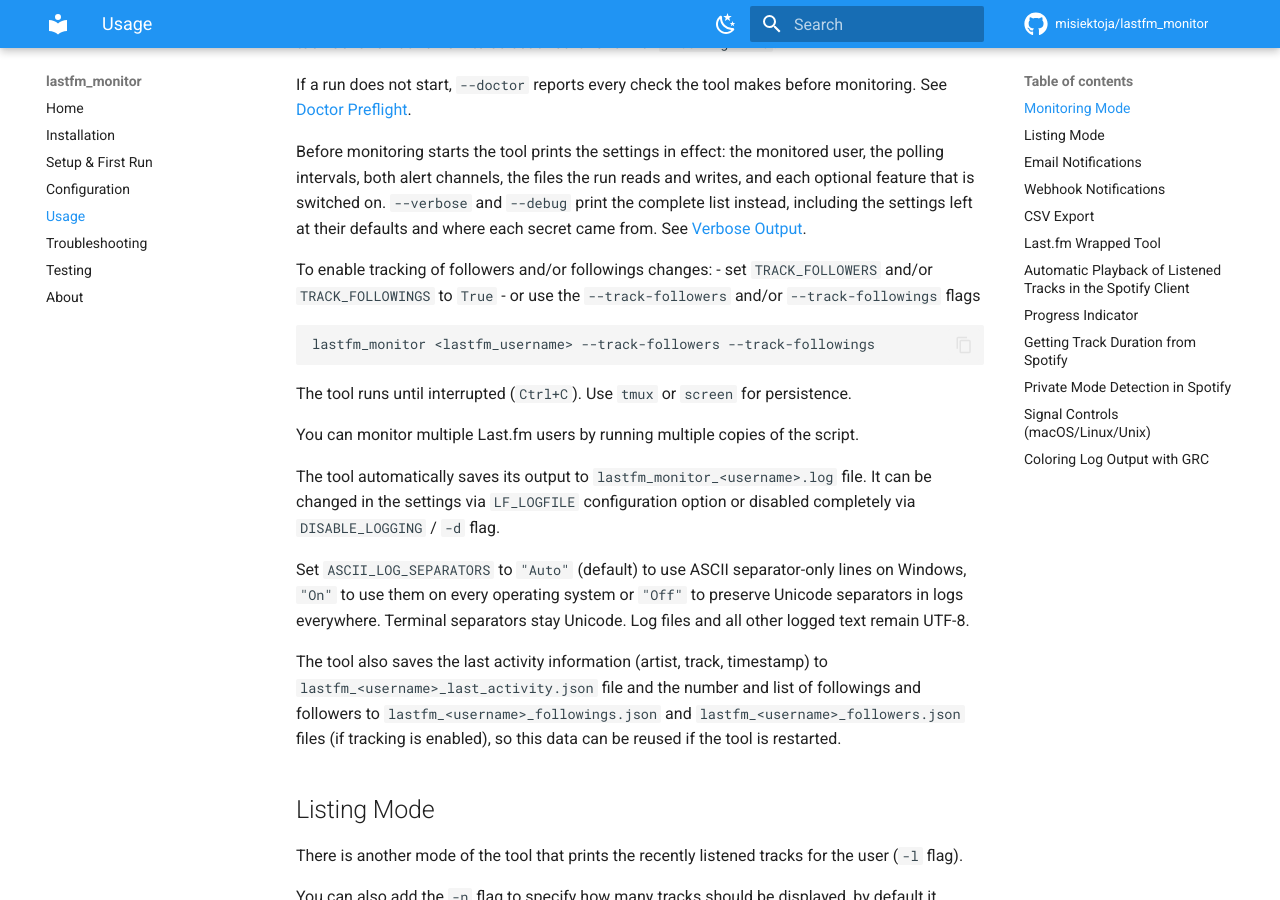
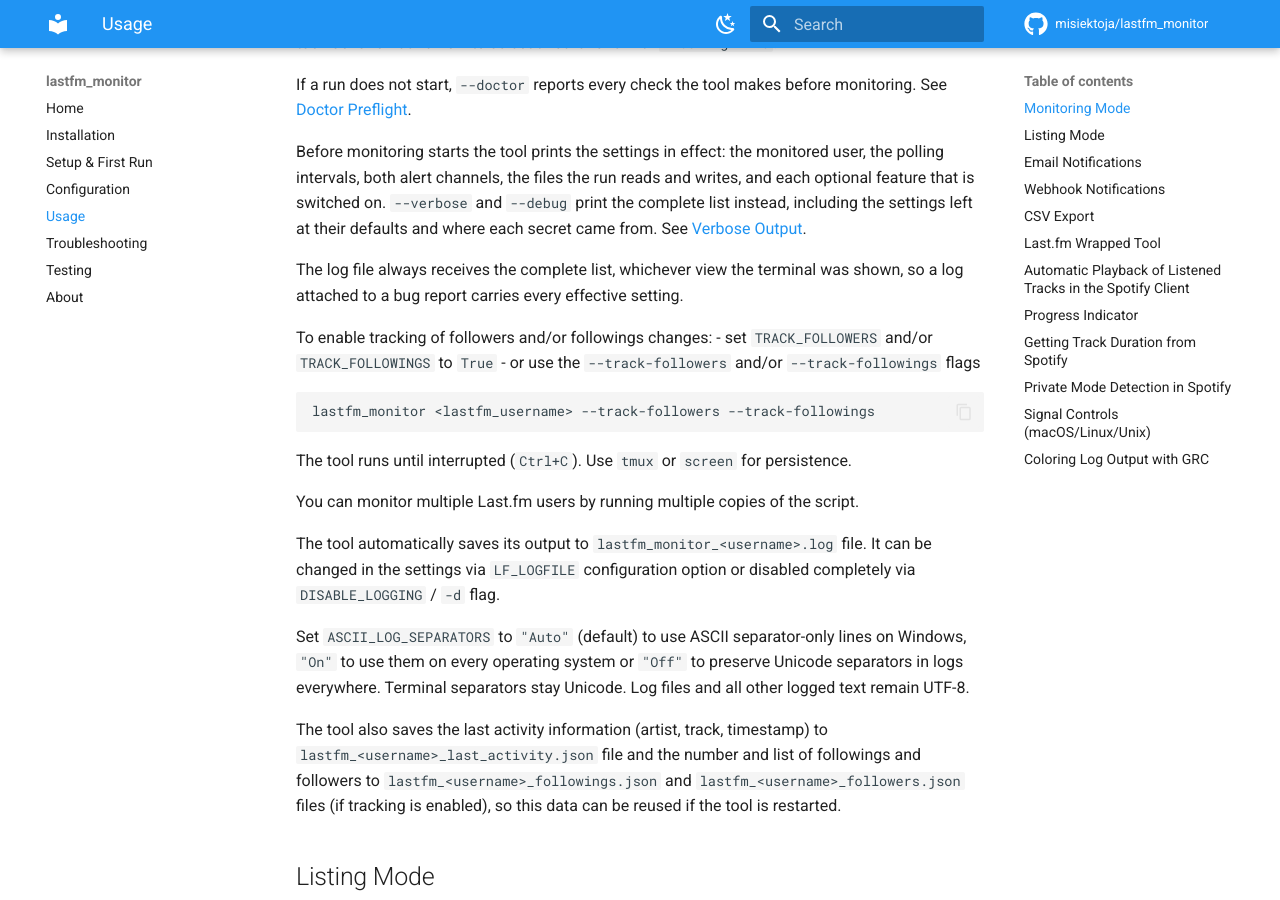
Before and after one commit to misiektoja/lastfm_monitor, an MkDocs documentation site: the page built from docs/usage.md, in a window 1280 px wide and 900 px high, scrolled down 570 px. Built offline with MkDocs 1.6.1 and Material for MkDocs 9.7.7, drawn with Linux system fonts in a browser that asks for light colours; comment, search, counter and statistics services are not loaded.

Commit message:
docs(usage): say the log always keeps the full settings list

```diff
--- a/docs/usage.md
+++ b/docs/usage.md
@@ -25,6 +25,8 @@ Settings come from a configuration file when one is found. [Configuration File](
 If a run does not start, `--doctor` reports every check the tool makes before monitoring. See [Doctor Preflight](troubleshooting.md#doctor-preflight).
 
 Before monitoring starts the tool prints the settings in effect: the monitored user, the polling intervals, both alert channels, the files the run reads and writes, and each optional feature that is switched on. `--verbose` and `--debug` print the complete list instead, including the settings left at their defaults and where each secret came from. See [Verbose Output](troubleshooting.md#verbose-output).
+
+The log file always receives the complete list, whichever view the terminal was shown, so a log attached to a bug report carries every effective setting.
 
 To enable tracking of followers and/or followings changes:
 - set `TRACK_FOLLOWERS` and/or `TRACK_FOLLOWINGS` to `True`
```
